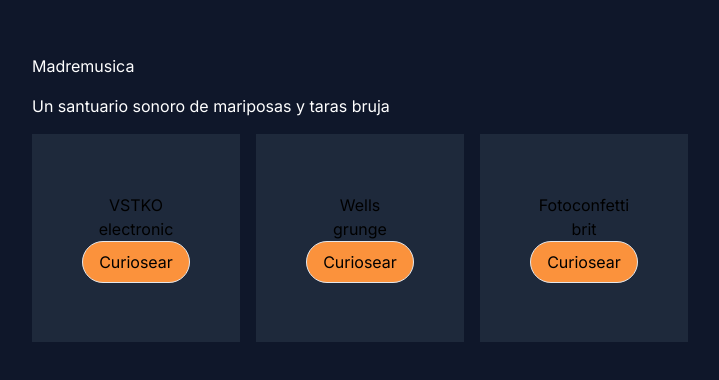
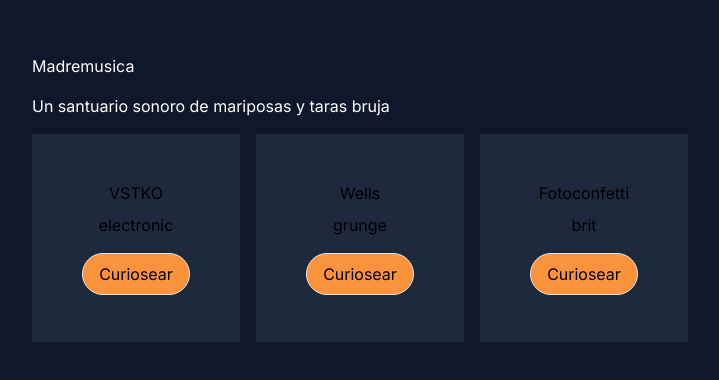
Before and after one commit to eduferrerm/record-label-app, a Next.js app: page / in a window 1280 px wide. Shown: the part 202-582 px from the top of the page, without its empty margins (0-719 px from the left). Built offline with nearby package versions, Linux system fonts and the light colour scheme.

Commit message:
About to troubleshoot ref loss on browser load, saving progress

```diff
--- a/components/Hero/Hero.tsx
+++ b/components/Hero/Hero.tsx
@@ -4,7 +4,7 @@ import HeroCarousel from "@/components/Hero/HeroCarousel/HeroCarousel";
 
 export default function Hero() {
   return (
-    <div className="flex h-screen w-screen flex-col justify-center bg-slate-900 p-8 align-middle">
+    <div className="min-w-screen flex min-h-screen flex-col justify-center bg-slate-900 p-8 align-middle">
       <h1 className="mb-4 text-white">Madremusica</h1>
       <h2 className="mb-4 text-white">
         Un santuario sonoro de mariposas y taras bruja
--- a/components/Hero/HeroCarousel/HeroCarousel.tsx
+++ b/components/Hero/HeroCarousel/HeroCarousel.tsx
@@ -1,72 +1,46 @@
-type ButtonData = {
-  url: string;
-  text: string;
-};
-
-type CarouselItemData = {
-  name: string;
-  genres: string[];
-  button: ButtonData;
-};
-
-function HeroCarouselItem({ name, genres, button }: CarouselItemData) {
-  return (
-    <div
-      className={`inline-flex h-52 w-52 flex-shrink-0 flex-col items-center justify-center bg-slate-800 p-4`}
-    >
-      <h2>{name}</h2>
-      <h3>{genres[0]}</h3>
-      <a
-        className="rounded-full border bg-orange-400 px-4 py-2"
-        href={button.url}
-      >
-        {button.text}
-      </a>
-    </div>
-  );
-}
+import { useRef, useState, useEffect, forwardRef } from "react";
+import HeroCarouselItem from "@/components/Hero/HeroCarousel/HeroCarouselItem";
 
 export default function HeroCarousel(): React.ReactNode {
   const mockDataBand = [
     {
       name: "VSTKO",
       genres: ["electronic", "grunge", "alternative"],
-      button: {
-        text: "Curiosear",
-        url: "https://soundcloud.com/k_fm/heartcenterfold",
-      },
     },
     {
       name: "Wells",
       genres: ["grunge", "alternative", "psycodelic"],
-      button: {
-        text: "Curiosear",
-        url: "https://soundcloud.com/k_fm/sets/los-wells-demente-y-chocolete",
-      },
     },
     {
       name: "Fotoconfetti",
       genres: ["brit", "orquestado", "cinematic"],
-      button: {
-        text: "Curiosear",
-        url: "https://soundcloud.com/k_fm/sets/radioespejos",
-      },
     },
   ];
 
+  const cardContainerRef = useRef<HTMLDivElement>(null);
+  const cardContainer = cardContainerRef.current;
+
+  const HeroCarousel = forwardRef(function HeroCarousel(props, ref) {});
+
+  useEffect(() => {
+    console.log("cardContainer:", cardContainer);
+  }, [cardContainer]);
+
   return (
     <div
-      className="no-scrollbar inline-flex gap-4 overflow-x-auto pl-8"
+      className="no-scrollbar inline-flex snap-x gap-4 overflow-x-auto px-8"
       style={{
         width: "100vw",
         marginLeft: "calc((100% - 100vw)/2)",
       }}
+      ref={cardContainerRef}
     >
       {mockDataBand.map((band) => (
         <HeroCarouselItem
+          key={band.name}
           name={band.name}
           genres={band.genres}
-          button={band.button}
+          cardContainer={cardContainer}
         />
       ))}
     </div>
--- /dev/null
+++ b/components/Hero/HeroCarousel/HeroCarouselItem.tsx
@@ -0,0 +1,59 @@
+import { useRef, useState } from "react";
+
+type CarouselItemData = {
+  name: string;
+  genres: string[];
+  cardContainer: HTMLDivElement | null;
+};
+
+export default function HeroCarouselItem({
+  name,
+  genres,
+  cardContainer,
+}: CarouselItemData) {
+  const [itemIsExpanded, setItemIsExpanded] = useState(false);
+  const cardRef = useRef<HTMLDivElement>(null);
+
+  const handleCarouselItemClick = () => {
+    const cardItemClicked = cardRef.current;
+    const cardItemOffsetX = cardItemClicked?.getBoundingClientRect().x;
+    const cardItemOffsetY = cardItemClicked?.getBoundingClientRect().y;
+
+    if (cardItemClicked !== null && cardContainer !== null) {
+      setItemIsExpanded(!itemIsExpanded);
+      console.log("before transition:", cardItemOffsetY);
+      cardItemClicked.ontransitionend = () => {
+        console.log("after transition:", cardItemOffsetY);
+        window.scrollTo({
+          top: cardItemOffsetY,
+          behavior: "smooth",
+        });
+      };
+
+      console.log("card item x:", cardItemClicked?.getBoundingClientRect().x);
+      console.log("itemContainer scroll left:", cardContainer?.scrollLeft);
+
+      if (cardItemOffsetX != null && cardItemOffsetY != null) {
+        cardContainer.scrollLeft = cardItemOffsetX < 0 ? 0 : cardItemOffsetX;
+      }
+
+      // disable scroll
+    }
+  };
+
+  return (
+    <div
+      className={`inline-flex transition-all ${
+        itemIsExpanded ? "h-screen w-screen" : "h-52 w-52"
+      } flex-shrink-0 flex-col items-center justify-center bg-slate-800 p-4`}
+      ref={cardRef}
+      onClick={handleCarouselItemClick}
+    >
+      <h2 className="mb-2">{name}</h2>
+      <h3 className="mb-4">{genres[0]}</h3>
+      <button className="rounded-full border bg-orange-400 px-4 py-2">
+        Curiosear
+      </button>
+    </div>
+  );
+}
```
